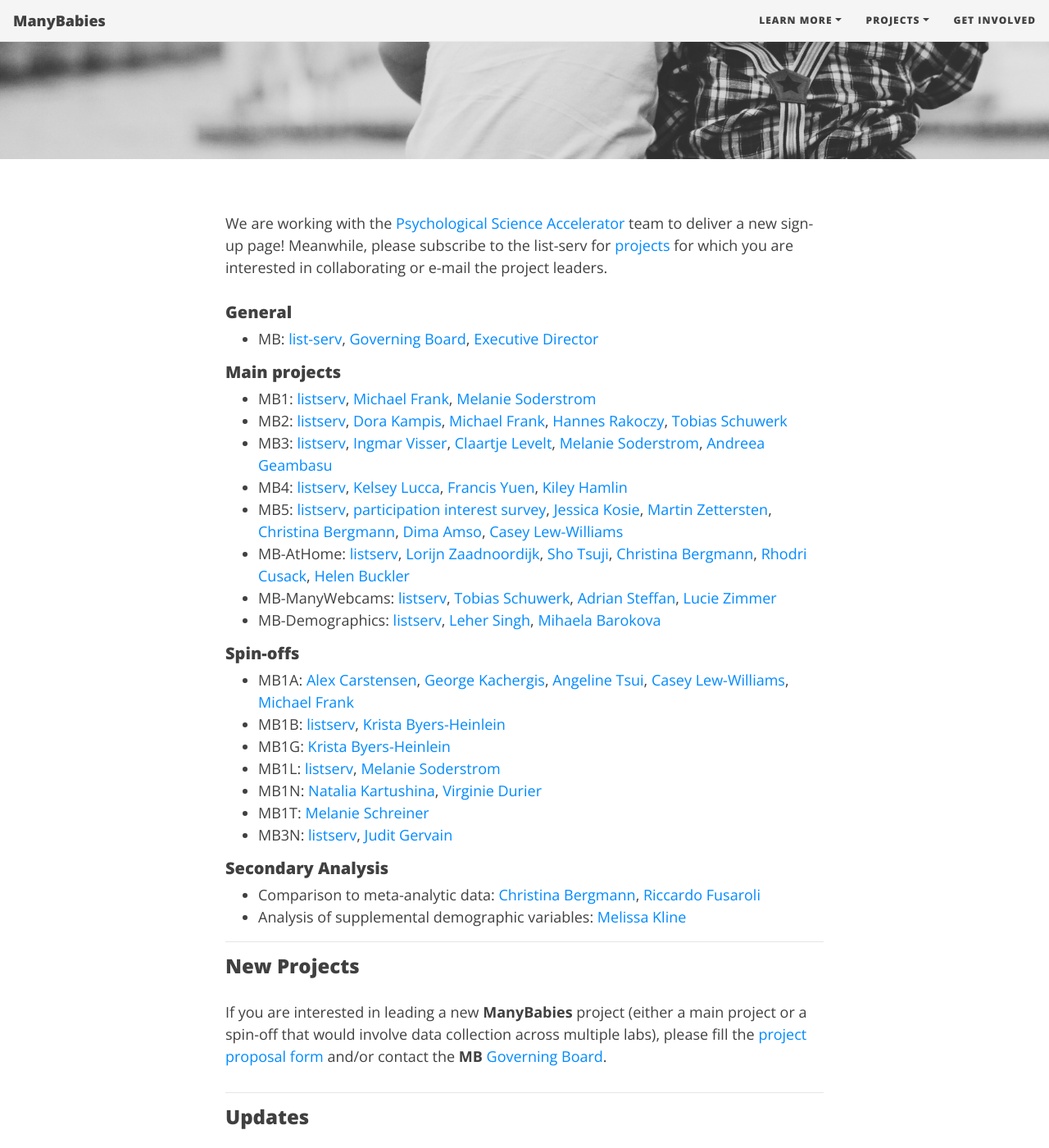
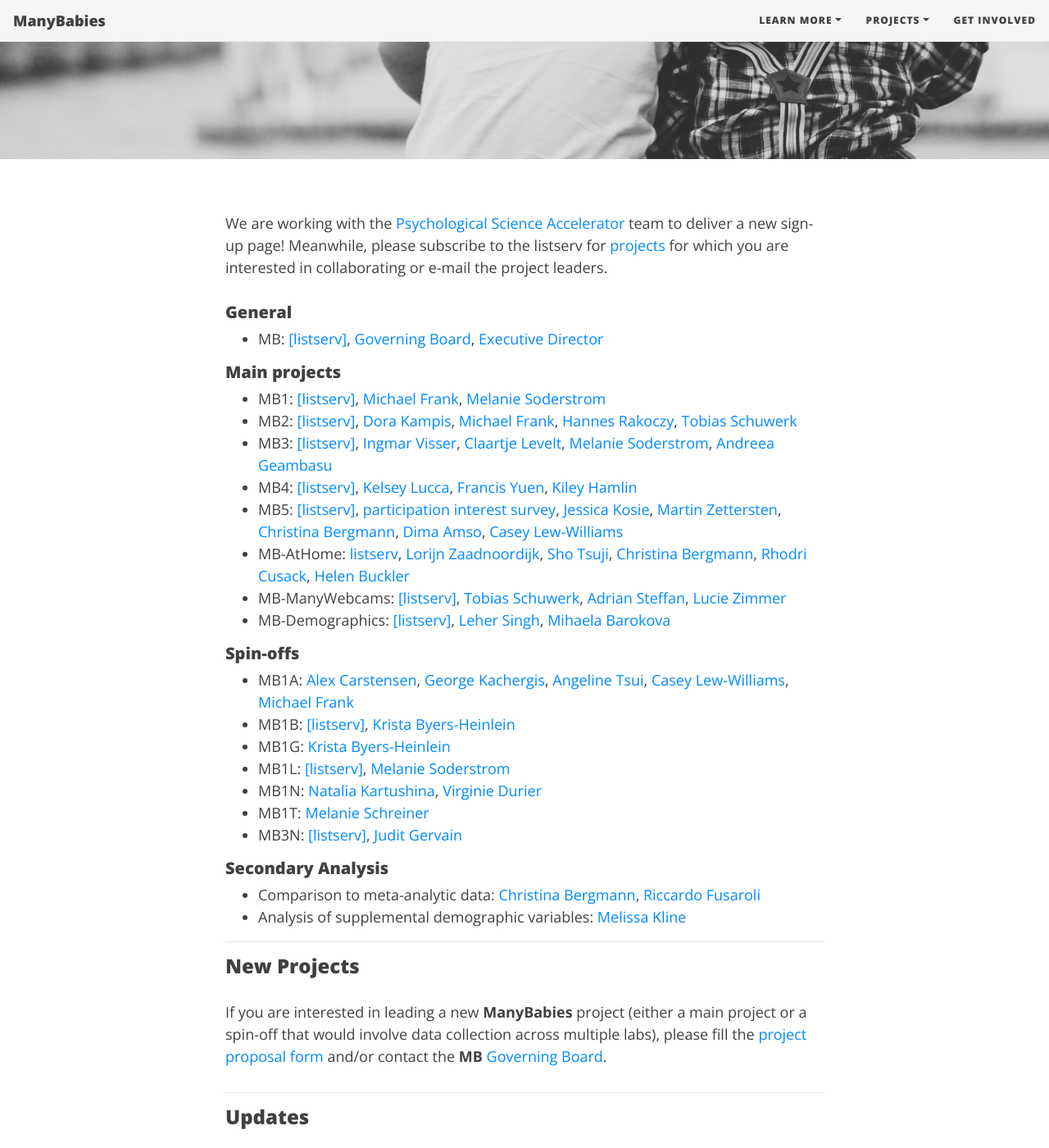
Before and after one commit to manybabies/manybabies.github.io, a Jekyll site: the page built from get_involved.md, in a window 1280 px wide and 1400 px high, scrolled down 351 px. Shown: the whole window at 82% size. Built offline with Jekyll 4.4.1, drawn with Linux system fonts in a browser that asks for light colours; nearby versions of some CDN libraries; some web fonts are replaced.

Commit message:
Update get_involved.md

```diff
--- a/get_involved.md
+++ b/get_involved.md
@@ -32,30 +32,30 @@ Notes:
   <a href="mailto:manybabies-gb@mailman.stanford.edu">governing board e-mail</a>
 -->
 
-We are working with the [Psychological Science Accelerator](https://psysciacc.org/) team to deliver a new sign-up page! Meanwhile, please subscribe to the  list-serv for [projects]({{site.baseurl}}/projects) for which you are interested in collaborating or e-mail the project leaders.
+We are working with the [Psychological Science Accelerator](https://psysciacc.org/) team to deliver a new sign-up page! Meanwhile, please subscribe to the  listserv for [projects]({{site.baseurl}}/projects) for which you are interested in collaborating or e-mail the project leaders.
 
 ##### General
-* MB: [list-serv](https://mailman.stanford.edu/mailman/listinfo/manybabies), [Governing Board](mailto:manybabies-gb@mailman.stanford.edu), [Executive Director](mailto:manybabies.director@gmail.com)
+* MB: [[listserv]](https://mailman.stanford.edu/mailman/listinfo/manybabies), [Governing Board](mailto:manybabies-gb@mailman.stanford.edu), [Executive Director](mailto:manybabies.director@gmail.com)
 
 ##### Main projects
-* MB1: [listserv](https://mailman.stanford.edu/mailman/listinfo/manybabies1), [Michael Frank](mailto:mcfrank@stanford.edu), [Melanie Soderstrom](mailto:M_Soderstrom@umanitoba.ca)
-* MB2: [listserv](https://mailman.stanford.edu/mailman/listinfo/manybabies2),
+* MB1: [[listserv]](https://mailman.stanford.edu/mailman/listinfo/manybabies1), [Michael Frank](mailto:mcfrank@stanford.edu), [Melanie Soderstrom](mailto:M_Soderstrom@umanitoba.ca)
+* MB2: [[listserv]](https://mailman.stanford.edu/mailman/listinfo/manybabies2),
 [Dora Kampis](mailto:dk@psy.ku.dk), [Michael Frank](mailto:mcfrank@stanford.edu), [Hannes Rakoczy](mailto:hrakocz@uni-goettingen.de), [Tobias Schuwerk](mailto:Tobias.Schuwerk@psy.lmu.de)
-* MB3: [listserv](https://mailman.stanford.edu/mailman/listinfo/manybabies3), [Ingmar Visser](mailto:I.Visser@uva.nl), [Claartje Levelt](mailto:c.c.levelt@hum.leidenuniv.nl), [Melanie Soderstrom](mailto:M_Soderstrom@umanitoba.ca), [Andreea Geambasu](mailto:a.geambasu@hum.leidenuniv.nl)
-* MB4: [listserv](https://mailman.stanford.edu/mailman/listinfo/manybabies4), [Kelsey Lucca](mailto:Kelsey.Lucca@asu.edu), [Francis Yuen](mailto:francis.yuen@psych.ubc.ca), [Kiley Hamlin](mailto:kiley.hamlin@psych.ubc.ca)
-* MB5: [listserv](https://mailman.stanford.edu/mailman/listinfo/manybabies5), [participation interest survey](https://forms.gle/czxx9zzVytisCRY9A), [Jessica Kosie](mailto:jkosie@princeton.edu), [Martin Zettersten](mailto:martincz@princeton.edu), [Christina Bergmann](mailto:Christina.Bergmann@mpi.nl), [Dima Amso](mailto:da2959@columbia.edu), [Casey Lew-Williams](mailto:caseylw@princeton.edu)
+* MB3: [[listserv]](https://mailman.stanford.edu/mailman/listinfo/manybabies3), [Ingmar Visser](mailto:I.Visser@uva.nl), [Claartje Levelt](mailto:c.c.levelt@hum.leidenuniv.nl), [Melanie Soderstrom](mailto:M_Soderstrom@umanitoba.ca), [Andreea Geambasu](mailto:a.geambasu@hum.leidenuniv.nl)
+* MB4: [[listserv]](https://mailman.stanford.edu/mailman/listinfo/manybabies4), [Kelsey Lucca](mailto:Kelsey.Lucca@asu.edu), [Francis Yuen](mailto:francis.yuen@psych.ubc.ca), [Kiley Hamlin](mailto:kiley.hamlin@psych.ubc.ca)
+* MB5: [[listserv]](https://mailman.stanford.edu/mailman/listinfo/manybabies5), [participation interest survey](https://forms.gle/czxx9zzVytisCRY9A), [Jessica Kosie](mailto:jkosie@princeton.edu), [Martin Zettersten](mailto:martincz@princeton.edu), [Christina Bergmann](mailto:Christina.Bergmann@mpi.nl), [Dima Amso](mailto:da2959@columbia.edu), [Casey Lew-Williams](mailto:caseylw@princeton.edu)
 * MB-AtHome: [listserv](https://groups.google.com/g/InfantLooksAtHome), [Lorijn Zaadnoordijk](mailto:L.Zaadnoordijk@tcd.ie), [Sho Tsuji](mailto:tsujish@gmail.com), [Christina Bergmann](mailto:Christina.Bergmann@mpi.nl), [Rhodri Cusack](mailto:rhodricusack@cusacklab.org), [Helen Buckler](mailto:Helen.Buckler@nottingham.ac.uk)
-* MB-ManyWebcams: [listserv](https://lists.lrz.de/mailman/listinfo/online_mb2), [Tobias Schuwerk](mailto:tobias.schuwerk@psy.lmu.de), [Adrian Steffan](adrian.steffan@hotmail.de), [Lucie Zimmer](lucie.zimmer@psy.lmu.de)
-* MB-Demographics: [listserv](https://mailman.stanford.edu/mailman/listinfo/manybabies-demographics), [Leher Singh](mailto:leher.singh.nus@gmail.com), [Mihaela Barokova](mailto:mihaela.barokova@gmail.com)
+* MB-ManyWebcams: [[listserv]](https://lists.lrz.de/mailman/listinfo/online_mb2), [Tobias Schuwerk](mailto:tobias.schuwerk@psy.lmu.de), [Adrian Steffan](adrian.steffan@hotmail.de), [Lucie Zimmer](lucie.zimmer@psy.lmu.de)
+* MB-Demographics: [[listserv]](https://mailman.stanford.edu/mailman/listinfo/manybabies-demographics), [Leher Singh](mailto:leher.singh.nus@gmail.com), [Mihaela Barokova](mailto:mihaela.barokova@gmail.com)
 
 ##### Spin-offs
 * MB1A: [Alex Carstensen](mailto:abc@ucsd.edu), [George Kachergis](mailto:kachergis@stanford.edu), [Angeline Tsui](mailto:angelinetsui@gmail.com), [Casey Lew-Williams](mailto:caseylw@princeton.edu), [Michael Frank](mailto:mcfrank@stanford.edu)
-* MB1B: [listserv](https://groups.google.com/forum/#!forum/manybabies-bilingual), [Krista Byers-Heinlein](mailto:K.Byers@concordia.ca)
+* MB1B: [[listserv]](https://groups.google.com/forum/#!forum/manybabies-bilingual), [Krista Byers-Heinlein](mailto:K.Byers@concordia.ca)
 * MB1G: [Krista Byers-Heinlein](mailto:K.Byers@concordia.ca)
-* MB1L: [listserv](https://groups.google.com/u/1/g/mb1-cdi-follow-up), [Melanie Soderstrom](mailto:M_Soderstrom@umanitoba.ca)
+* MB1L: [[listserv]](https://groups.google.com/u/1/g/mb1-cdi-follow-up), [Melanie Soderstrom](mailto:M_Soderstrom@umanitoba.ca)
 * MB1N: [Natalia Kartushina](mailto:natalia.kartushina@psykologi.uio.no), [Virginie Durier](mailto:virginie.durier@univ-rennes1.fr)
 * MB1T: [Melanie Schreiner](mailto:melanie.schreiner@psych.uni-goettingen.de)
-* MB3N: [listserv](https://groups.google.com/g/mb3nirs), [Judit Gervain](mailto:judit.gervain@parisdescartes.fr)
+* MB3N: [[listserv]](https://groups.google.com/g/mb3nirs), [Judit Gervain](mailto:judit.gervain@parisdescartes.fr)
 
 ##### Secondary Analysis
 * Comparison to meta-analytic data: [Christina Bergmann](mailto:Christina.Bergmann@mpi.nl), [Riccardo Fusaroli](mailto:fusaroli@cas.au.dk)
```
